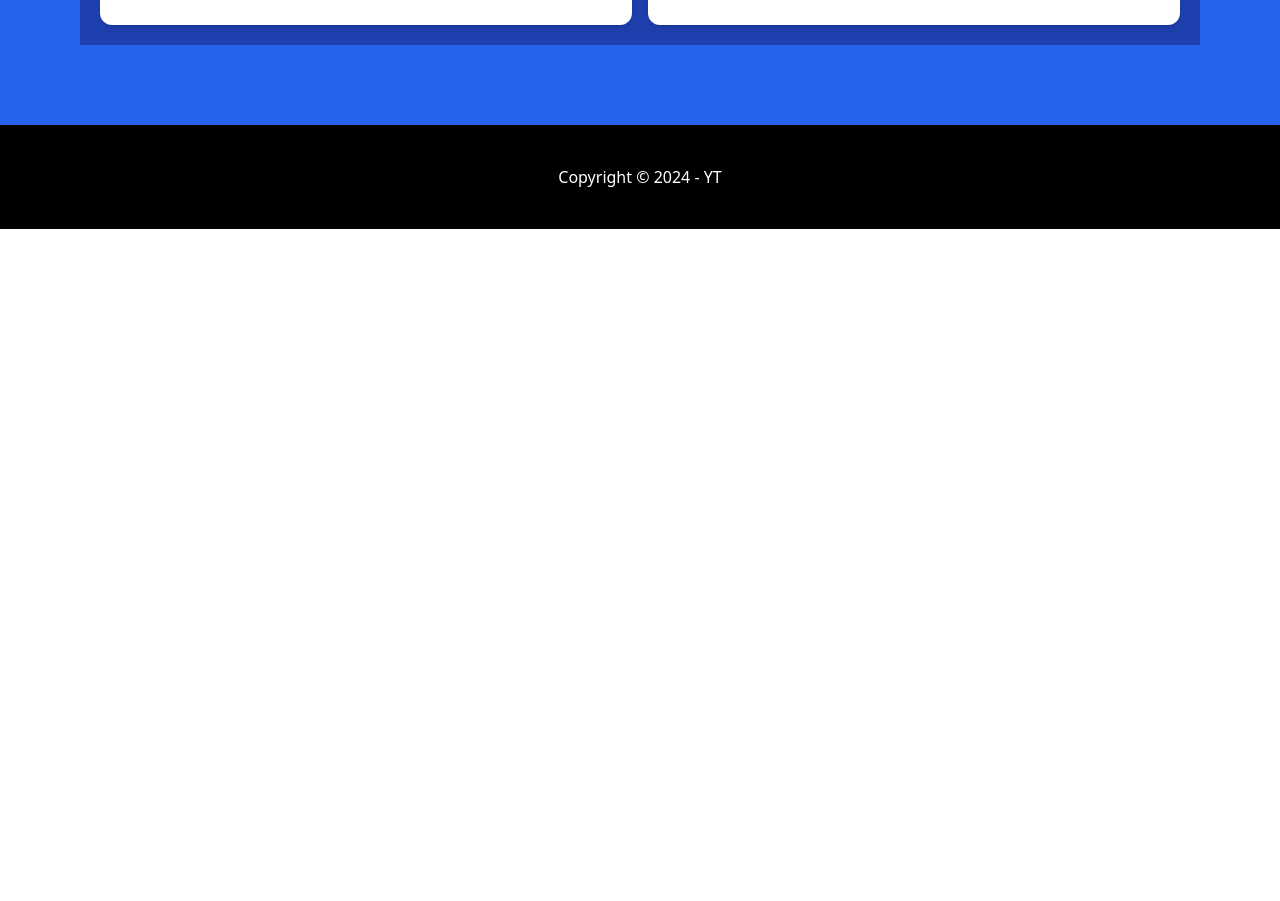
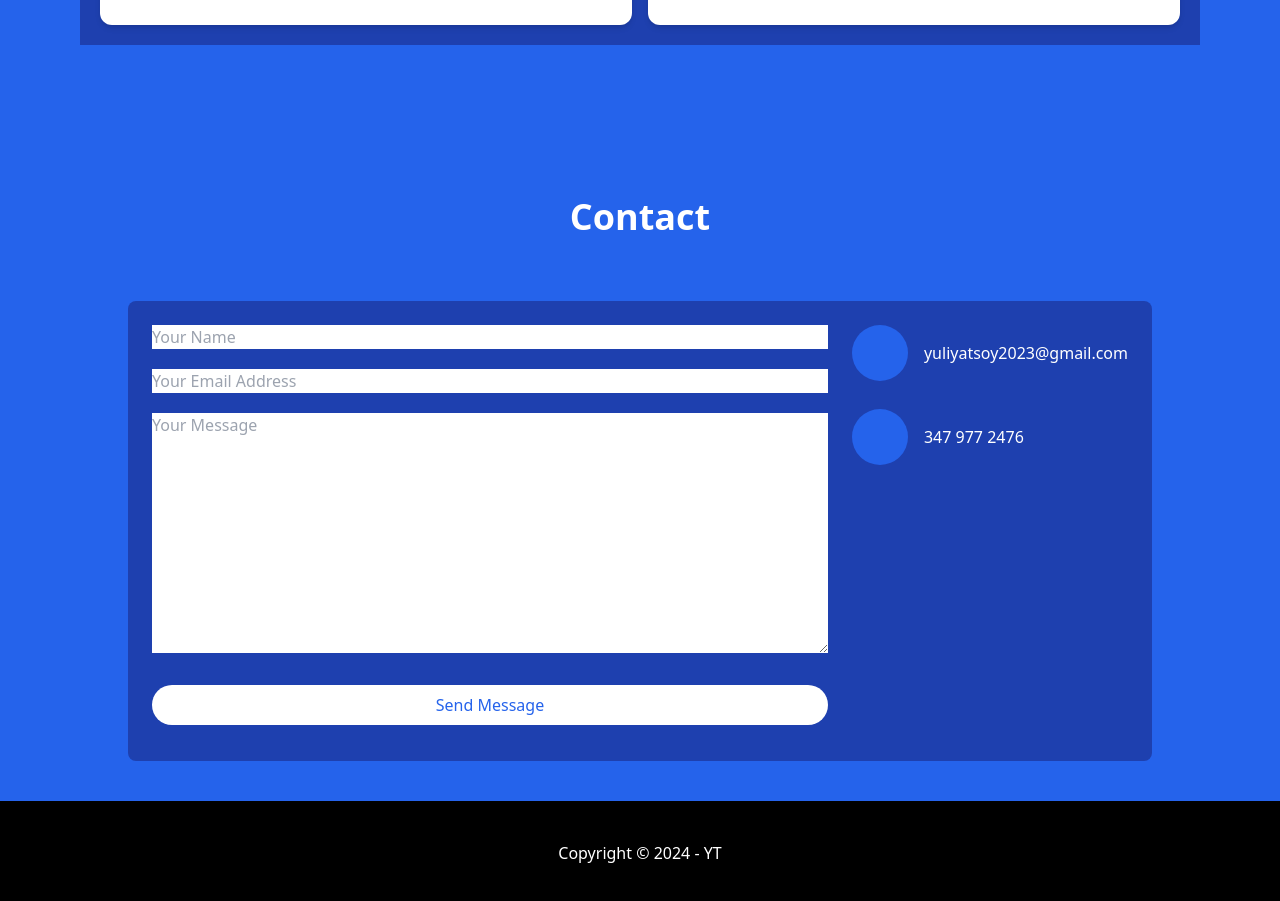
Before and after one commit to YuliyaTsoy/react-portfolio, a React (Vite) app: page / in a window 1280 px wide. Shown: the part 1320-2221 px from the top of the page. Before the commit the page ends 1549 px from the top, so only its background shows below. Built offline with nearby package versions, Linux system fonts and the light colour scheme.

Commit message:
adds contact section

```diff
--- /dev/null
+++ b/src/components/Contact.jsx
@@ -0,0 +1,49 @@
+import { IoIosMail } from "react-icons/io";
+import { IoMdPhonePortrait } from "react-icons/io";
+
+
+const Contact = () => {
+  const contact_info = [
+    { logo: <IoIosMail/>, text: "yuliyatsoy2023@gmail.com" },
+    { logo: <IoMdPhonePortrait/>, text: "347 977 2476" },
+
+  ];
+  return (
+    <section id="contact" className="py-10 px-3 text-white">
+      <div className="text-center mt-8">
+        <h3 className="text-4xl font-semibold">
+          Contact
+        </h3>
+        <div
+          className="mt-16 flex md:flex-row flex-col
+         gap-6 max-w-5xl bg-blue-800 md:p-6 p-2 rounded-lg mx-auto"
+        >
+          <form className="flex flex-col flex-1 gap-5" >
+            <input type="text" placeholder="Your Name" />
+            <input type="Email" placeholder="Your Email Address" />
+            <textarea placeholder="Your Message" rows={10}></textarea>
+            <button className='bg-white text-blue-600 px-10 py-2 my-3 rounded-full hover:bg-blue-800 hover:text-white'>Send Message</button>
+          </form>
+          <div className="flex flex-col  gap-7 ">
+            {contact_info.map((contact, i) => (
+              <div
+                key={i}
+                className="flex flex-row
+                  text-left gap-4 flex-wrap items-center"
+              >
+                <div className="min-w-[3.5rem]  text-3xl min-h-[3.5rem] flex items-center justify-center text-white bg-blue-600 rounded-full">
+                  <ion-icon name={contact.logo}></ion-icon>
+                </div>
+                <p className="md:text-base text-sm  break-words">
+                  {contact.text}
+                </p>
+              </div>
+            ))}
+          </div>
+        </div>
+      </div>
+    </section>
+  );
+};
+
+export default Contact;
--- a/src/components/main.jsx
+++ b/src/components/main.jsx
@@ -2,6 +2,7 @@
 import Hero from "./Hero";
 import Project from "./Project";
 import Footer from "./Footer";
+import Contact from "./Contact";
 
 const main = ()=> {
     return (
@@ -9,6 +10,7 @@
             <Nav/>
             <Hero/>
             <Project/>
+            <Contact/>
             <Footer/>
         </div>
     )
```
